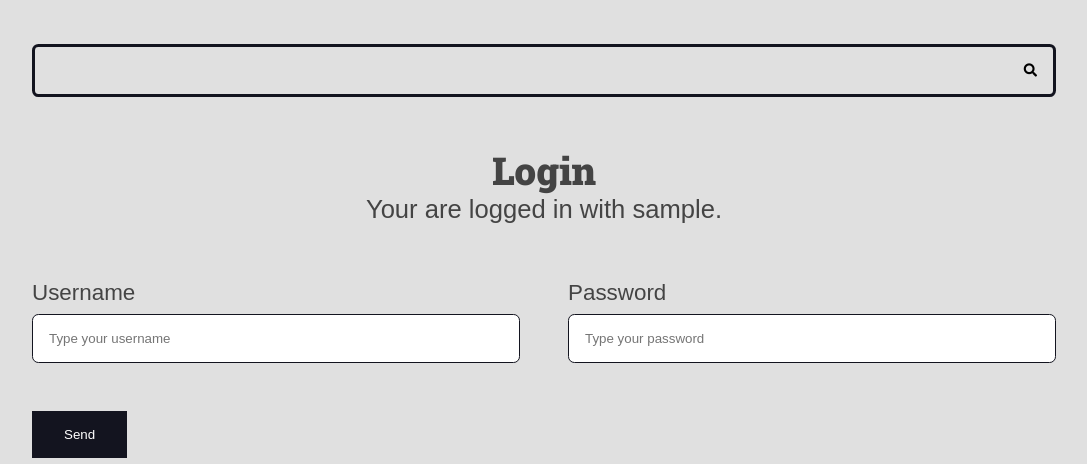
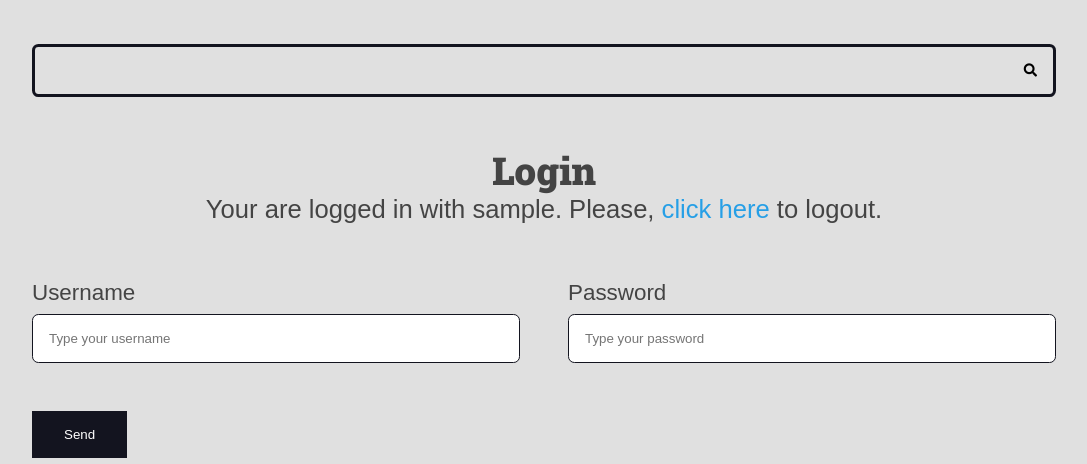
Before and after one commit to alinealves0/curso-django-projeto1, a Django app: template authors/templates/authors/pages/login.html in a window 1280 px wide. Shown: the part 184-648 px from the top of the page, without its empty margins (96-1183 px from the left). Run offline with Django 4.2, Linux system fonts and the light colour scheme; the template is opened without the code that fills it: values that come from a table or form of the project are taken from there, others are empty; the visitor is signed in with stand-in values (Sample User, id 1).

Commit message:
Sistema de logout

```diff
--- a/authors/templates/authors/pages/login.html
+++ b/authors/templates/authors/pages/login.html
@@ -4,10 +4,16 @@
   <div class="main-content center container">
     <h2>Login</h2>
     {% if request.user.is_authenticated %}
-      <p>
+      <div>
         Your are logged in with
         {{ request.user.username }}.
-      </p>
+        Please,
+        <form class="inline-form" action="{% url 'authors:logout' %}" method='POST'>
+          {% csrf_token %}
+          <input type="hidden" name="username" value="{{ request.user.username }}">
+          <button class="plaintext-button" type="submit">click here</button>
+        </form> to logout.
+      </div>
     {% endif %}
   </div>
 
--- a/authors/urls.py
+++ b/authors/urls.py
@@ -9,4 +9,5 @@ urlpatterns = [
     path('register/create/', views.register_create, name='register_create'),
     path('login/', views.login_view, name='login'),
     path('login/create/', views.login_create, name='login_create'),
+    path('logout/', views.logout_view, name='logout'),
 ]
```
Also changed, not shown: authors/views.py (+15 -1 lines).
